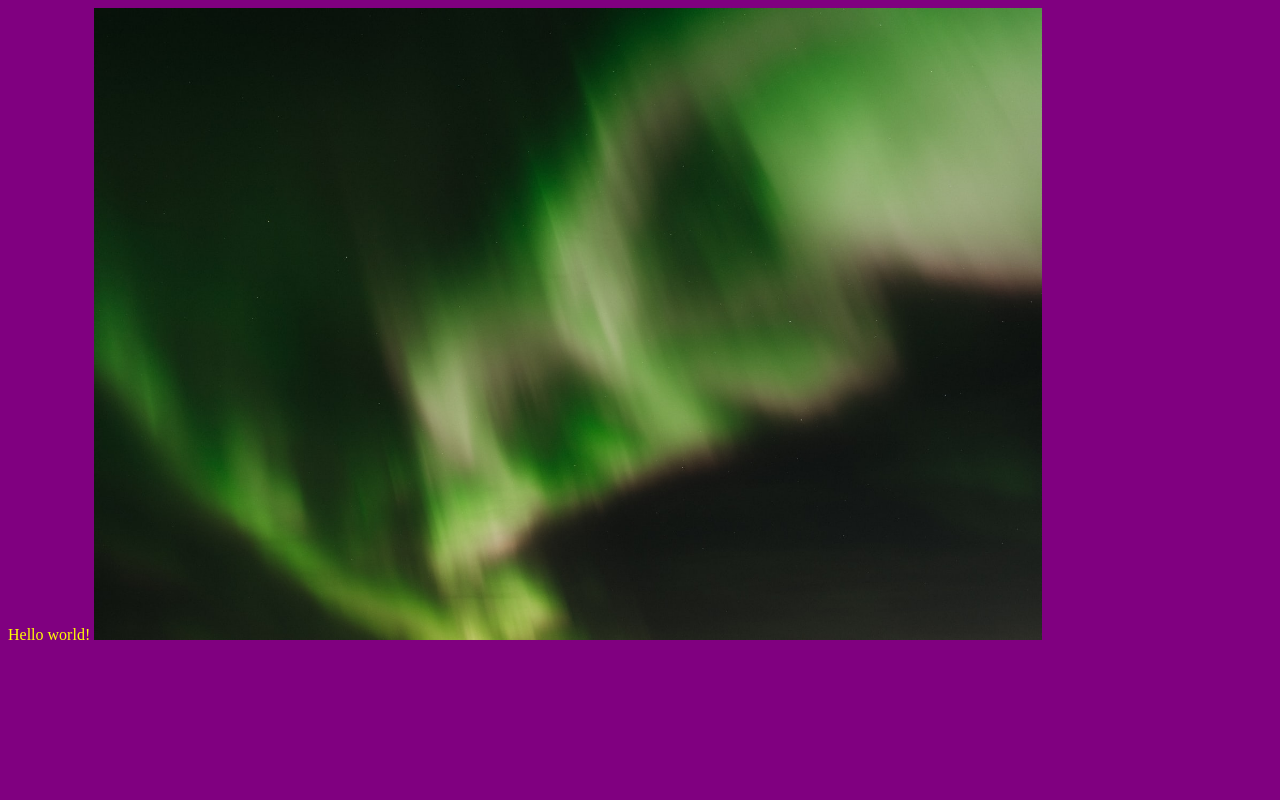
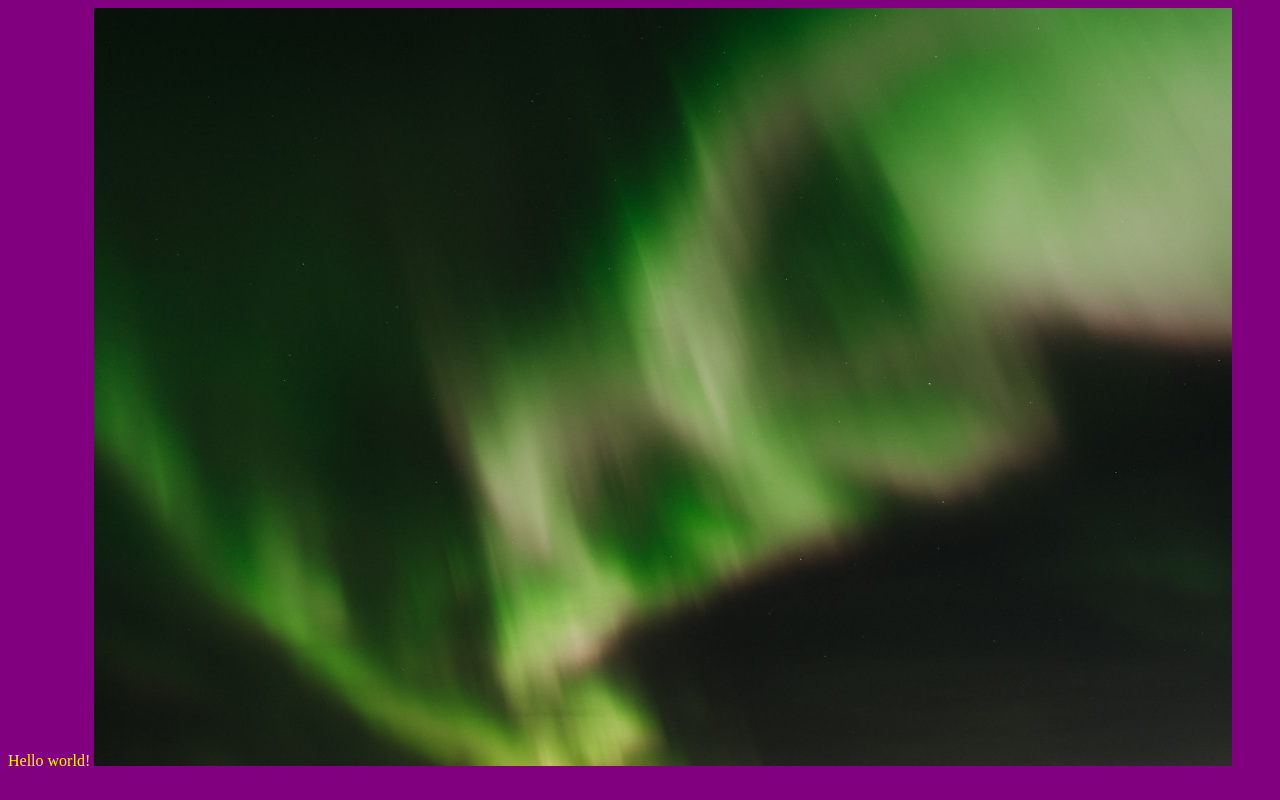
Before and after one commit to abbyisabel18/twine, a plain HTML site: page index.html in a window 1280 px wide. Drawn offline with Linux system fonts and the light colour scheme.

Commit message:
Update index.html

```diff
--- a/index.html
+++ b/index.html
@@ -11,6 +11,6 @@
     <body>
       Hello world!
 
-      <img src="https://abbyisabel18.github.io/twine/image/photo-1636429970501-433ac2ff2f4a.jpeg" style="width:75%">
+      <img src="https://abbyisabel18.github.io/twine/image/photo-1636429970501-433ac2ff2f4a.jpeg" style="width:90%">
     </body>
   </html>
```
